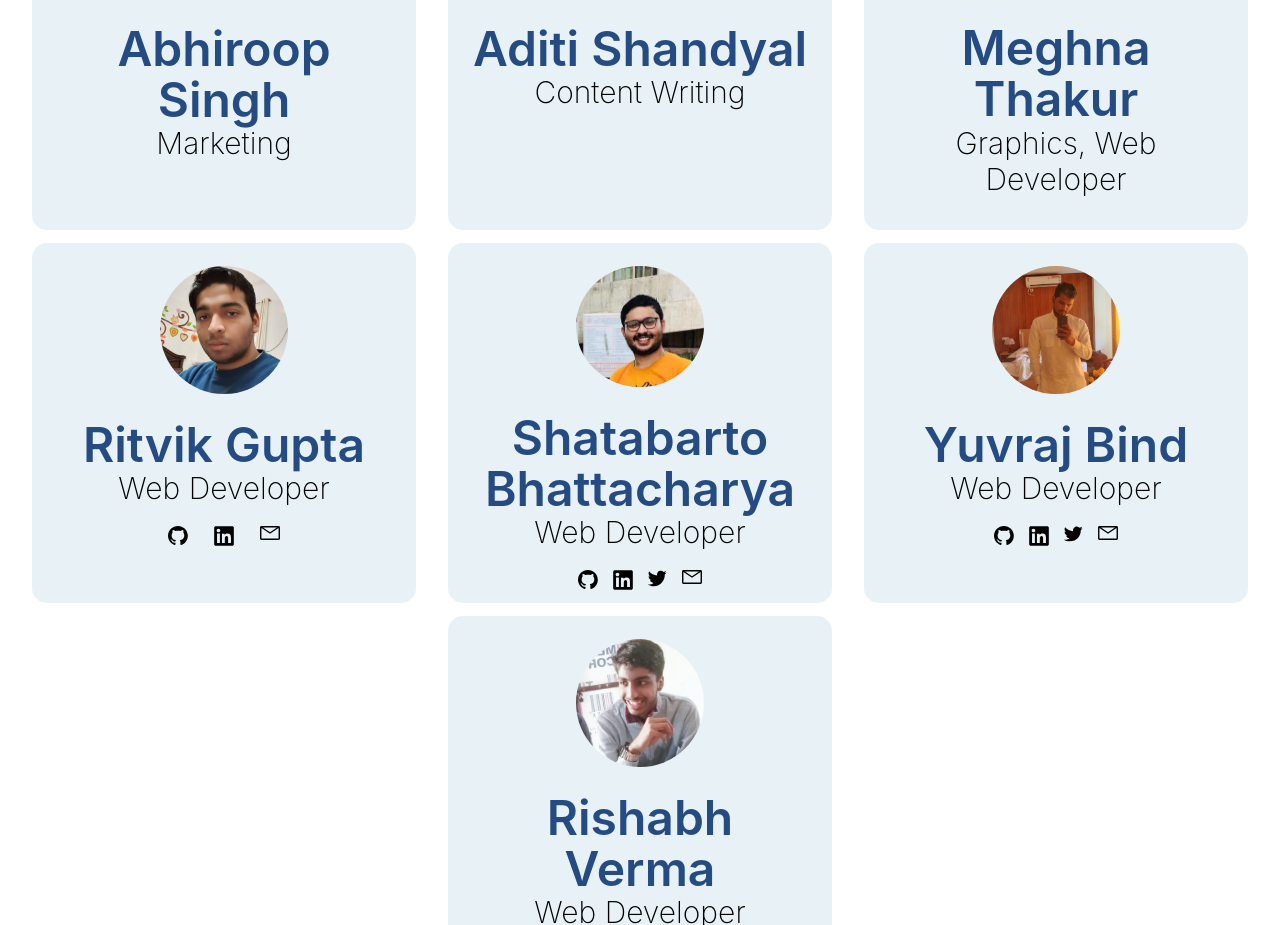
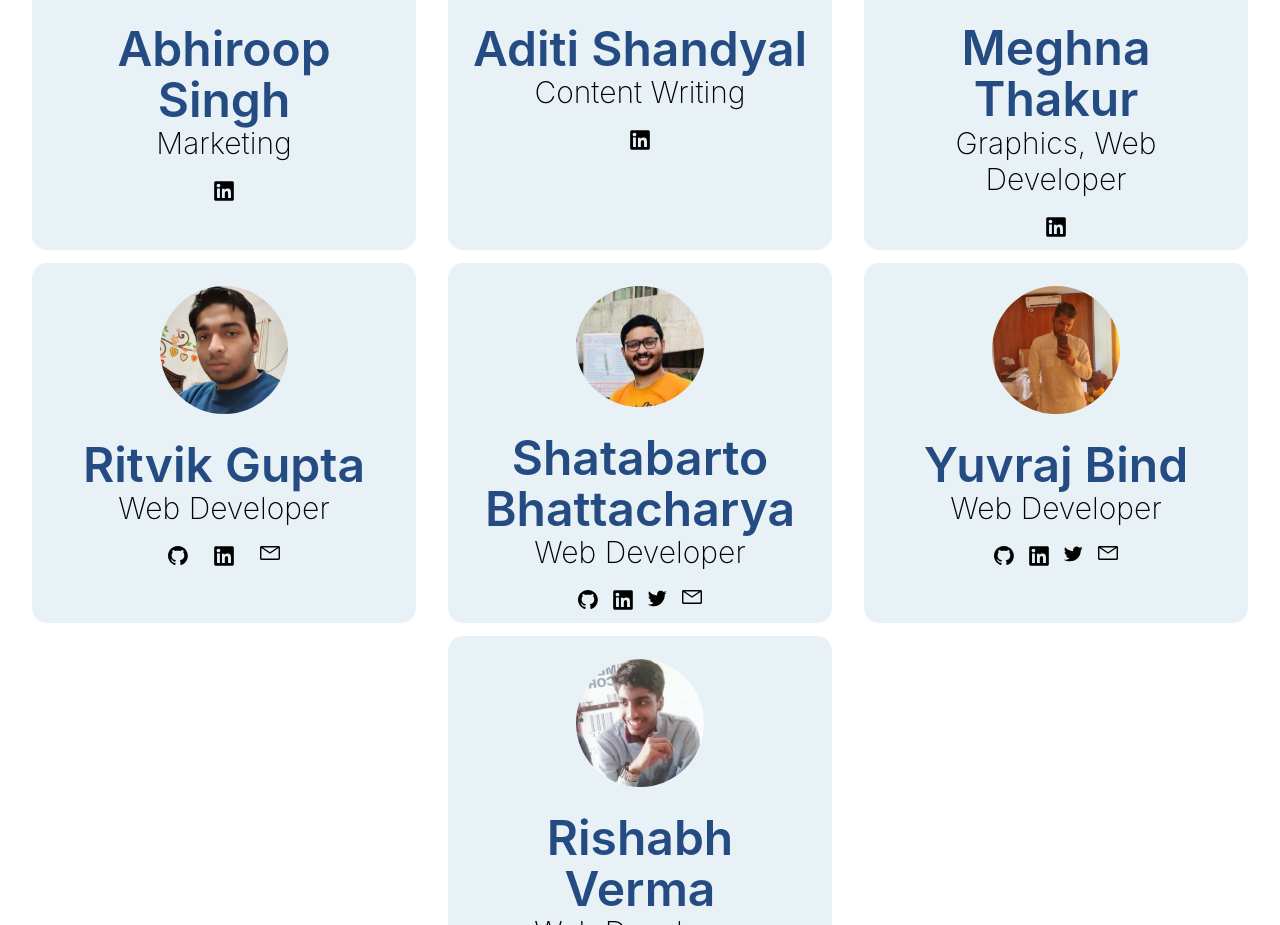
Before and after one commit to hrik2001/psoc2022-landing, a Next.js app: page /about in a window 1280 px wide. Shown: the part 1881-2806 px from the top of the page. Built offline with nearby package versions, Linux system fonts and the light colour scheme.

Commit message:
adding linkedin profiles

```diff
--- a/data/Team.ts
+++ b/data/Team.ts
@@ -9,16 +9,19 @@ const data: TeamMember[] = [
     pic: "img/Abhiroop Singh.jpg",
     name: "Abhiroop Singh",
     designation: "Marketing",
+    linkedin: "https://www.linkedin.com/in/abhiroop-singh-a50460200",
   },
   {
     pic: "img/Aditi  Shandyal.jpg",
     name: "Aditi Shandyal",
     designation: "Content Writing",
+    linkedin: "https://www.linkedin.com/in/aditi-shandyal-2b9685203",
   },
   {
     pic: "img/Meghna Thakur.png",
     name: "Meghna Thakur",
     designation: "Graphics, Web Developer",
+    linkedin: "https://www.linkedin.com/in/thakur-meghna",
   },
   {
     pic: "img/Ritvik.jpg",
```
